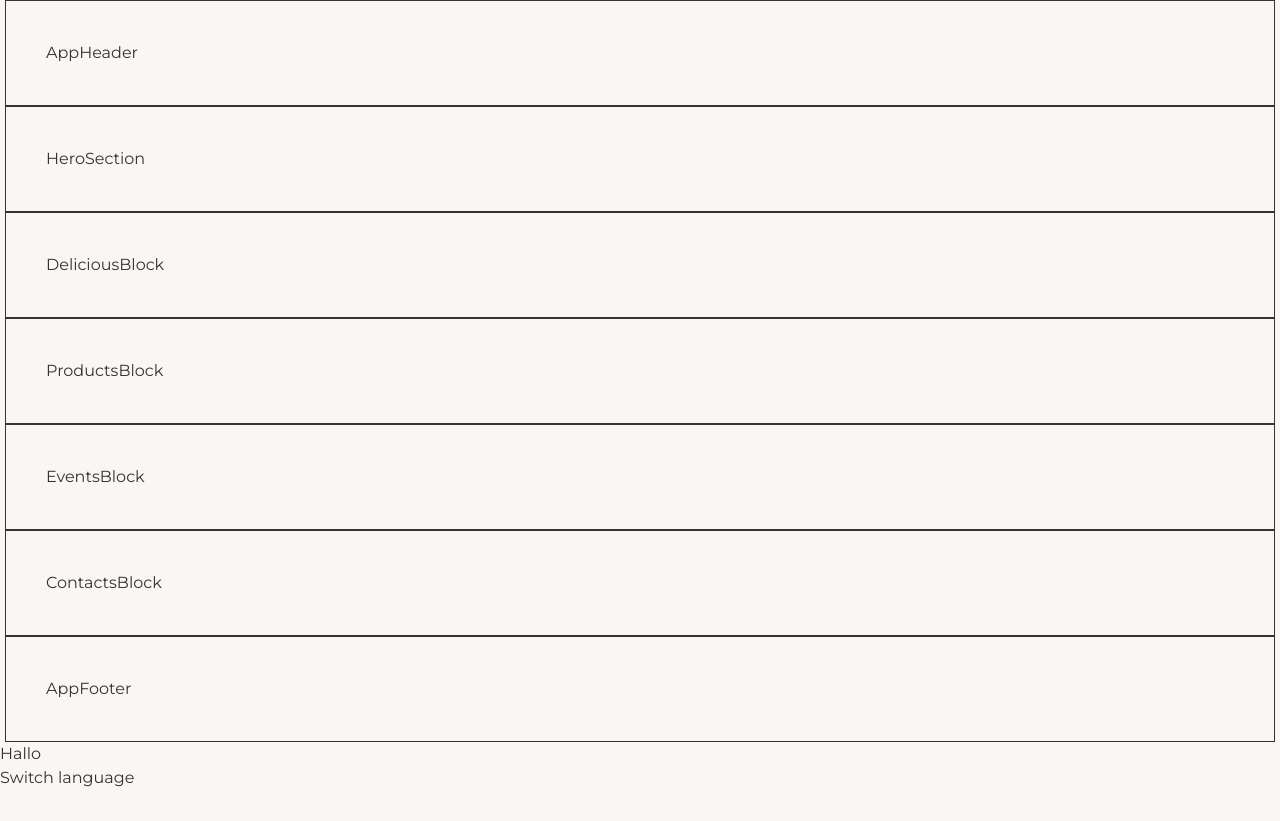
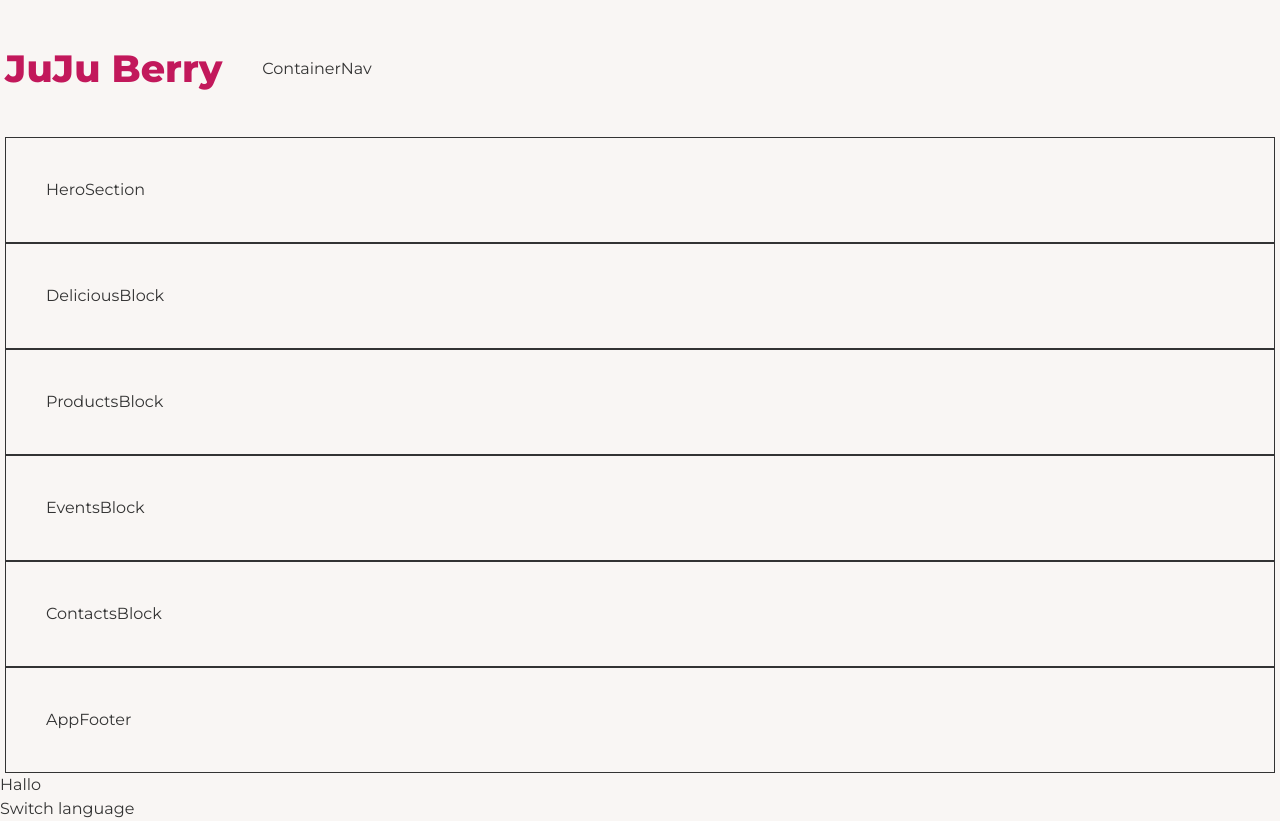
Before and after one commit to Laboratorynotices/JuJuBerryBar, a Vue app: page / in a window 1280 px wide. Before the commit the page ends 800 px from the top, so only its background shows below. Built offline with nearby package versions, Linux system fonts and the light colour scheme.

Commit message:
feat(header): начата обработка заголовка, добавлен текстовой логотип

```diff
--- a/src/components/AppHeader/AppHeader.vue
+++ b/src/components/AppHeader/AppHeader.vue
@@ -1,3 +1,12 @@
+<script setup lang="ts">
+import ContainerNav from "./ContainerNav.vue";
+</script>
+
 <template>
-  <header class="mock-up">AppHeader</header>
+  <header class="wrap-container">
+    <p>
+      <a href="#">JuJu Berry</a>
+    </p>
+    <ContainerNav />
+  </header>
 </template>
--- /dev/null
+++ b/src/components/AppHeader/ContainerNav.vue
@@ -0,0 +1 @@
+<template>ContainerNav</template>
--- a/src/style.css
+++ b/src/style.css
@@ -75,7 +75,20 @@ body {
   font-family: "Montserrat", sans-serif;
 }
 
+header {
+  @apply flex gap-10 items-center my-10;
+
+  > p {
+    @apply text-accent-primary font-extrabold;
+    font-size: clamp(22px, 4vw, 38px);
+  }
+}
+
 /* @TODO: Макет - удалить, когда не будет нужен */
 .mock-up {
-  @apply border p-10 mx-auto max-w-[380px] lg:max-w-[1270px];
+  @apply border p-10 mx-6 xl:mx-auto max-w-[380px] md:max-w-[1270px];
 }
+
+.wrap-container {
+  @apply mx-6 xl:mx-auto max-w-[380px] md:max-w-[1270px];
+}
```
